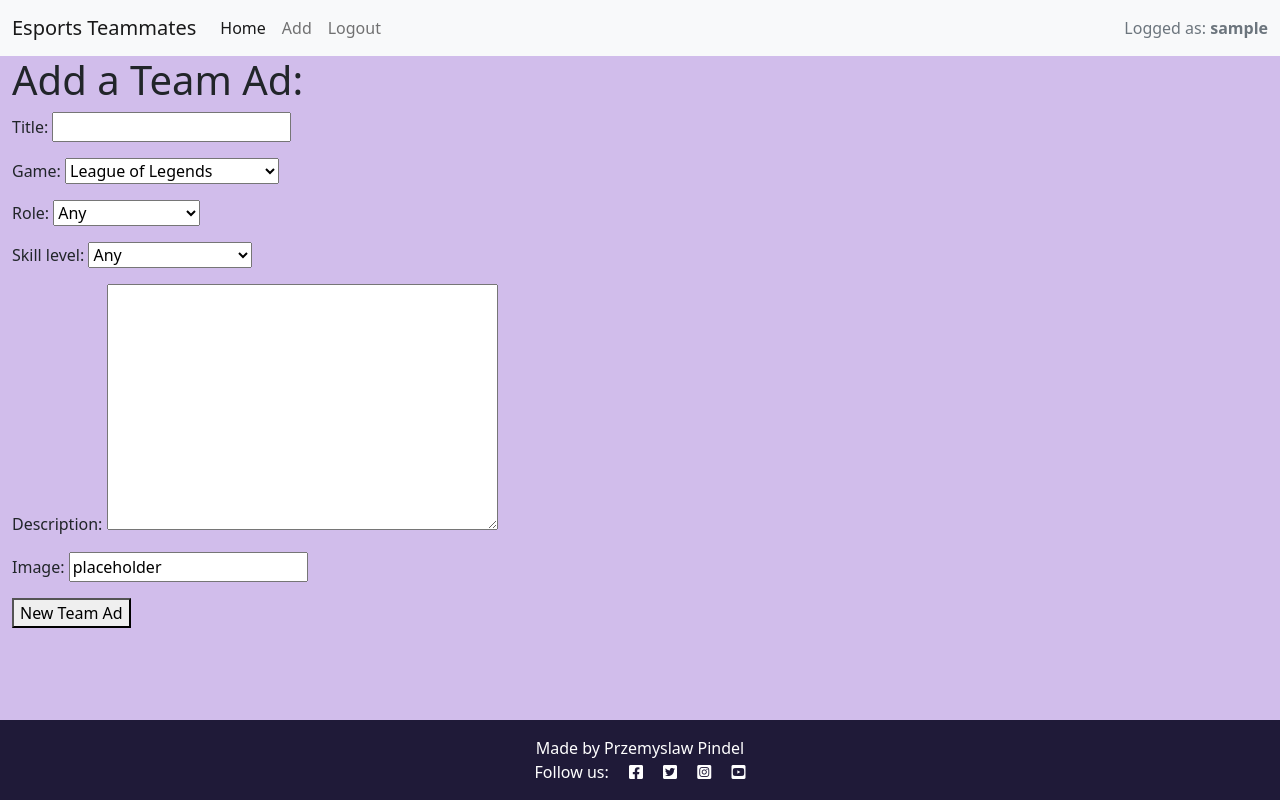
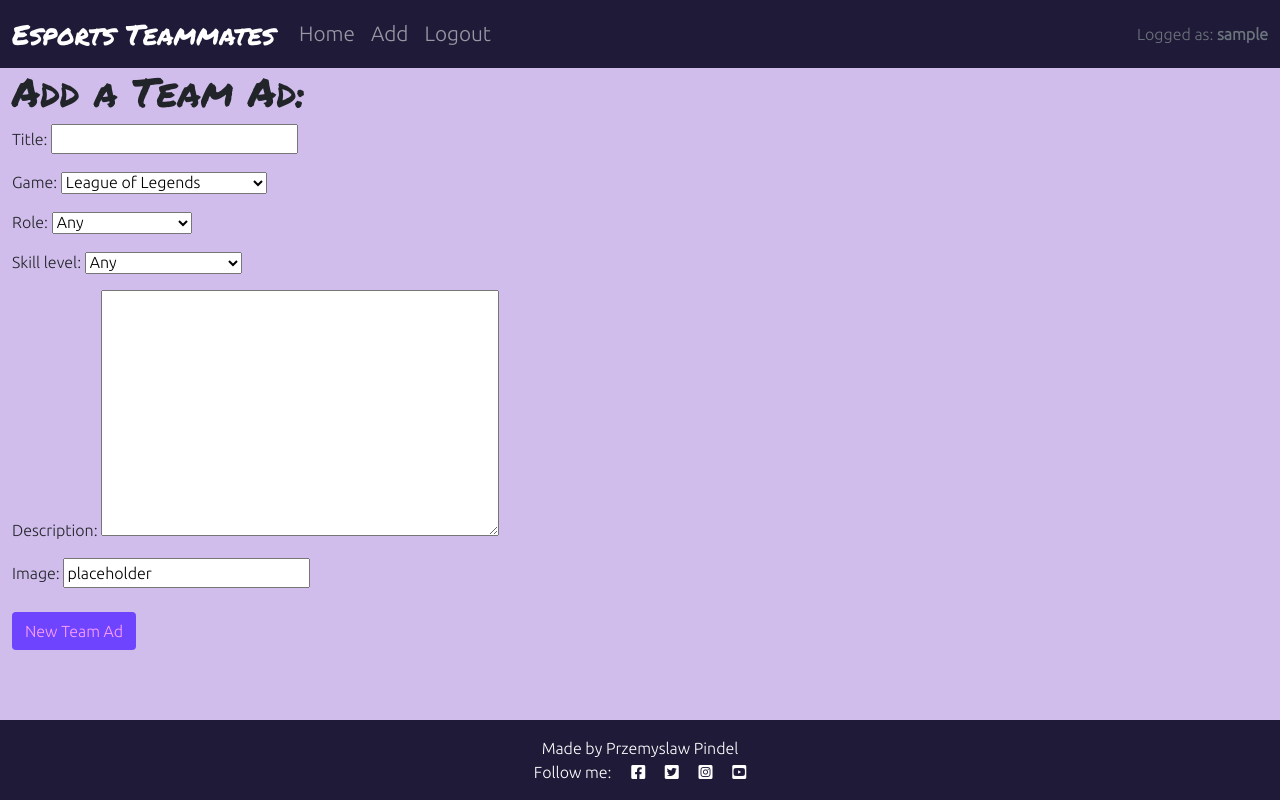
Before and after one commit to PPindel/esports-teammates, a Django app: page /add_team/ in a window 1280 px wide. Run offline with Django 3.2, Linux system fonts and the light colour scheme; the visitor is signed in with stand-in values (Sample User, id 1).

Commit message:
Improved style - fonts, buttons, images

```diff
--- a/static/css/style.css
+++ b/static/css/style.css
@@ -1,5 +1,26 @@
+@import url('https://fonts.googleapis.com/css2?family=Permanent+Marker&family=Ubuntu:wght@300&display=swap');
+
 body {
     background-color: white;
+    font-family: 'Ubuntu', sans-serif;
+}
+
+h1, h2, h3, h4, h5, h6 {
+    font-family: 'Permanent Marker', cursive;
+}
+
+html {
+    scroll-behavior: smooth;
+}
+
+.logo {
+    font-family: 'Permanent Marker', cursive;
+    font-size: 1.75rem;
+}
+
+.nav-item a {
+    font-family: 'Ubuntu', sans-serif;
+    font-size: 1.3rem;
 }
 
 .landing {
@@ -26,7 +47,7 @@ body {
 }
 
 .brand {
-    font-family: Lato, sans-serif;
+    font-family: Exo, sans-serif;
     font-size: 1.4rem;
     font-weight: 700;
     color: #D90368;
--- a/templates/add_team.html
+++ b/templates/add_team.html
@@ -5,7 +5,7 @@
         <form method="POST" enctype="multipart/form-data">
             {% csrf_token %}
             {{ form.as_p }}
-            <button type="submit">New Team Ad</button>
+            <button class="btn btn-signup btn-md mt-2" type="submit">New Team Ad</button>
         </form>
     {% else %}
         {% include "landing_page.html" %}
--- a/templates/base.html
+++ b/templates/base.html
@@ -6,9 +6,6 @@
 <head>
     <title>Esports Teammates</title>
 
-    <link rel="preconnect" href="https://fonts.gstatic.com">
-    <link href="https://fonts.googleapis.com/css2?family=Roboto:wght@300&display=swap" rel="stylesheet">
-    <link href="https://fonts.googleapis.com/css2?family=Lato:wght@300;700&display=swap" rel="stylesheet">
     <link rel="stylesheet" href="https://cdnjs.cloudflare.com/ajax/libs/font-awesome/5.15.3/css/all.min.css">
     <meta name="viewport" content="width=device-width, initial-scale=1" />
     <link href="https://cdn.jsdelivr.net/npm/bootstrap@5.0.1/dist/css/bootstrap.min.css" rel="stylesheet"
@@ -24,9 +21,9 @@
 
     <!-- Navigation -->
 
-    <nav class="navbar navbar-expand-lg navbar-light bg-light">
+    <nav class="navbar navbar-expand-lg navbar-dark dark-bg sticky-top">
         <div class="container-fluid">
-            <a class="navbar-brand" href="{% url 'home' %}">Esports Teammates</a>
+            <a class="navbar-brand logo" href="{% url 'home' %}">Esports Teammates</a>
             <button class="navbar-toggler" type="button" data-bs-toggle="collapse" data-bs-target="#navbarText"
                 aria-controls="navbarText" aria-expanded="false" aria-label="Toggle navigation">
                 <span class="navbar-toggler-icon"></span>
@@ -34,7 +31,7 @@
             <div class="collapse navbar-collapse" id="navbarText">
                 <ul class="navbar-nav me-auto mb-2 mb-lg-0">
                     <li class="nav-item">
-                        <a class="nav-link active" aria-current="page" href="{% url 'home' %}">Home</a>
+                        <a class="nav-link" aria-current="page" href="{% url 'home' %}">Home</a>
                     </li>
                     {% if user.is_authenticated %}
                     <li class="nav-item">
@@ -54,9 +51,9 @@
                 </ul>
                 <span class="navbar-text text-muted">
                     {% if user.is_authenticated %}
-                        Logged as: <strong>{{ request.user.username }}</strong>
+                    Logged as: <strong>{{ request.user.username }}</strong>
                     {% else %}
-                        Not logged
+                    Not logged
                     {% endif %}
                 </span>
             </div>
@@ -86,13 +83,13 @@
     <!-- Footer -->
     <footer class="footer mt-auto py-3 dark-bg">
         <p class="m-0 text-center text-white">Made by Przemyslaw Pindel</p>
-        <p class="m-0 text-center text-white">Follow us: <i class="fab fa-facebook-square ms-3"></i>
+        <p class="m-0 text-center text-white">Follow me: <i class="fab fa-facebook-square ms-3"></i>
             <i class="fab fa-twitter-square ms-3"></i>
             <i class="fab fa-instagram-square ms-3"></i>
             <i class="fab fa-youtube-square ms-3"></i></p>
     </footer>
     <script>
-        setTimeout(function() {
+        setTimeout(function () {
             let messages = document.getElementById("msg");
             let alert = new bootstrap.Alert(messages);
             alert.close();
--- a/templates/edit_comment.html
+++ b/templates/edit_comment.html
@@ -9,9 +9,9 @@
             <form method="POST" enctype="multipart/form-data">
                 {% csrf_token %}
                 {{ form | crispy }}
-                <button type="submit">Update</button>
+                <button class="btn btn-signup btn-md mt-2" type="submit">Update</button>
                 <hr>
-                <a href="{% url 'delete_comment' comment.pk %}">Delete</a>
+                <a class="btn btn-signup btn-md mt-2" href="{% url 'delete_comment' comment.pk %}">Delete</a>
             </form>
         </div>
     </div>
--- a/templates/edit_team.html
+++ b/templates/edit_team.html
@@ -6,7 +6,7 @@
     <form method="POST" enctype="multipart/form-data">
         {% csrf_token %}
         {{ form.as_p }}
-        <button type="submit">Update</button>
+        <button class="btn btn-signup btn-md mt-2" type="submit">Update</button>
     </form>
 {% else %}
     <h3>YOU ARE NOT ALLOWED HERE!!!!</h3>
--- a/templates/index.html
+++ b/templates/index.html
@@ -17,7 +17,7 @@
                                 <img class="card-img-top"
                                     src="https://res.cloudinary.com/dbhwyosdi/image/upload/v1682774288/Esports%20Teammates/pexels-yan-krukau-9072388_vgaawk.jpg">
                                 {% else %}
-                                <img class="card-img-top" src=" {{ team.featured_image.url }}">
+                                <img class="card-img-top" src="{{ team.featured_image.url }}">
                                 {% endif %}
                                 <div class="image-flash">
                                     <p class="game">{{ team.game }}</p>
```
Also changed, not shown: templates/team_detail.html (+9 -10 lines).
